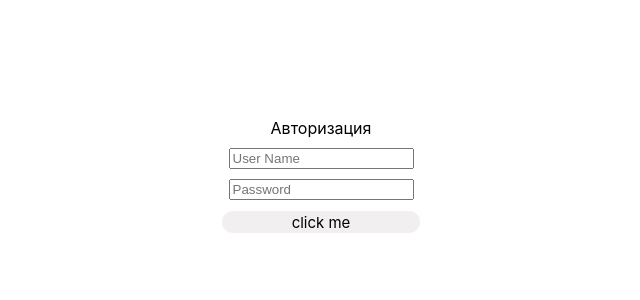
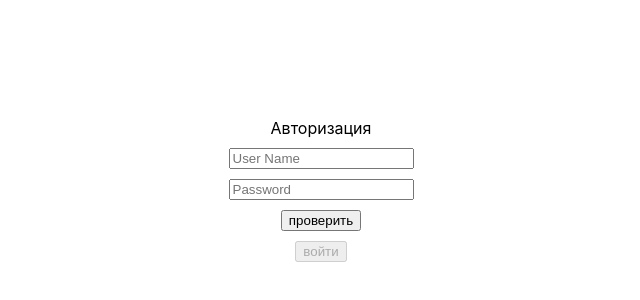
Before and after one commit to Chistik-AE/cheldon, a React (Create React App) app: page / in a window 1280 px wide. Shown: the part 82-382 px from the top of the page, without its empty margins (319-959 px from the left). Built offline with nearby package versions, Linux system fonts and the light colour scheme.

Commit message:
Закончили этап авторизации

```diff
--- a/src/App.css
+++ b/src/App.css
@@ -48,23 +48,5 @@ align-items: center;
 flex-direction: column;
 gap: 10px;
 margin-top: 200px;
-
+cursor: auto;
 }
-
-.inputButtom {
-background: rgba(222, 215, 215, 0.41);
-border: 1px solid #FFFFFF;
-box-sizing: border-box;
-border-radius: 20px;
-height: 24px;
-width: 200px;
-font-size: 15px;
-color: #000000;
-font-family: inherit;
-transition: all 0.3s;
-}
-
-.inputButtom:hover {
-  background-color: #000000;
-  color: #FFFFFF;
-}
--- a/src/inputBlock/InputBlock.js
+++ b/src/inputBlock/InputBlock.js
@@ -6,7 +6,8 @@ export default function InputBlock() {
     const [userName, setUserName] = useState('');
     const [userPassword, setUserPassword] = useState('');
     const [userRole, setUserRole] = useState('');
-    const [userAuth, setUserAuth] = useState('');
+    const [userAuth, setUserAuth] = useState(false);
+
     const userInfo = {
         login: userName,
         pass: userPassword,
@@ -14,36 +15,33 @@ export default function InputBlock() {
         auth: userAuth
     }
 
-    function showUserInfo() {
-        if (userName === 'andrey@vtb.ru') {
-            if (userPassword === 'adminPassword') {
-                setUserRole('admin');
-                setUserAuth('true')
-            } else {
-                setUserRole('');
-                setUserAuth('false')
-            }
+    async function checkUser() {
+        if (userName === 'andrey@vtb.ru' && userPassword === 'adminPassword') {
+            setUserRole('admin');
+            setUserAuth(true)
         } else {
-            if (userName === 'sasha@vtb.ru') {
-                if (userPassword === 'userPassword') {
-                    setUserAuth('true');
-                    setUserRole('default user')
-                } else {
-                    setUserRole('');
-                    setUserAuth('false')
-                }
+            if (userName === 'sasha@vtb.ru' && userPassword === 'userPassword') {
+                setUserAuth(true);
+                setUserRole('default user')
             }
         }
+    }
+
+    function showUserInfo() {
         console.log(JSON.stringify(userInfo, null, 2))
     }
+
 
     return (
         <div className='inputBlock'>
             Авторизация
             <input type='email' placeholder='User Name' id='email' value={userName} onChange={(event) => setUserName(event.target.value)} required />
             <input type='password' placeholder='Password' id='password' value={userPassword} onChange={(event) => setUserPassword(event.target.value)} required />
-            <button className='inputButtom' onClick={() => showUserInfo()} >
-                click me
+            <button className='inputButtom' onClick={() => checkUser()} >
+                проверить
+            </button>
+            <button disabled={!userAuth} className='inputButtom' onClick={() => showUserInfo()} >
+                войти
             </button>
         </div>
     )
```
